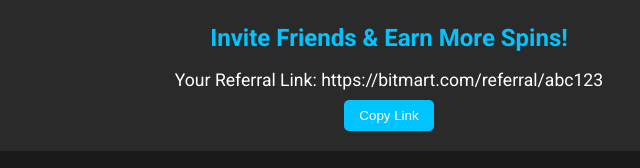
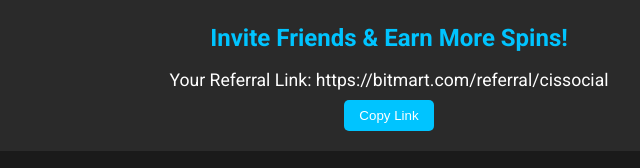
Before and after one commit to Ole-G/bitmart, a plain HTML site: page index.html in a window 1280 px wide. Shown: the part 1120-1288 px from the top of the page, 251-891 px from the left. Drawn offline with Linux system fonts and the light colour scheme.

Commit message:
Update index.html

```diff
--- a/index.html
+++ b/index.html
@@ -59,7 +59,7 @@
         <!-- Referral Link -->
         <div class="referral-section">
             <h2>Invite Friends & Earn More Spins!</h2>
-            <p>Your Referral Link: <span id="referral-link">https://bitmart.com/referral/abc123</span></p>
+            <p>Your Referral Link: <span id="referral-link">https://bitmart.com/referral/cissocial</span></p>
             <button onclick="copyReferralLink()">Copy Link</button>
         </div>
     </div>
```
